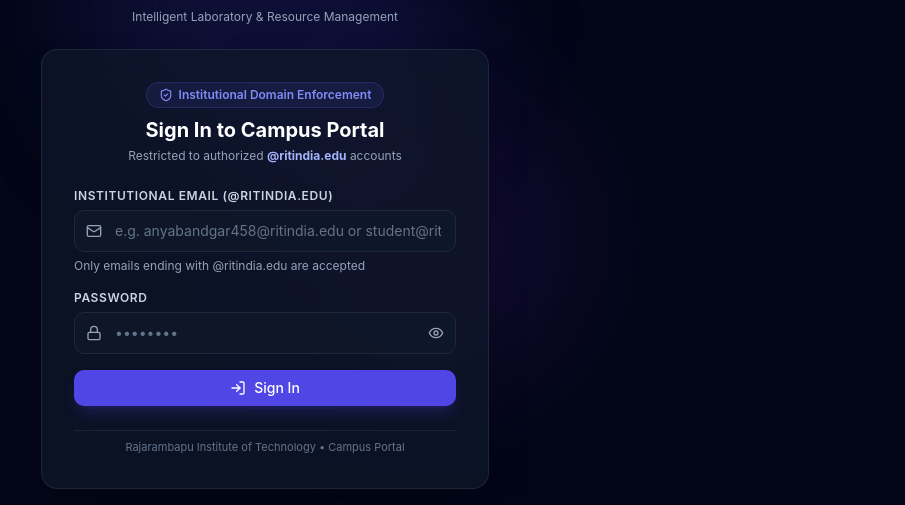
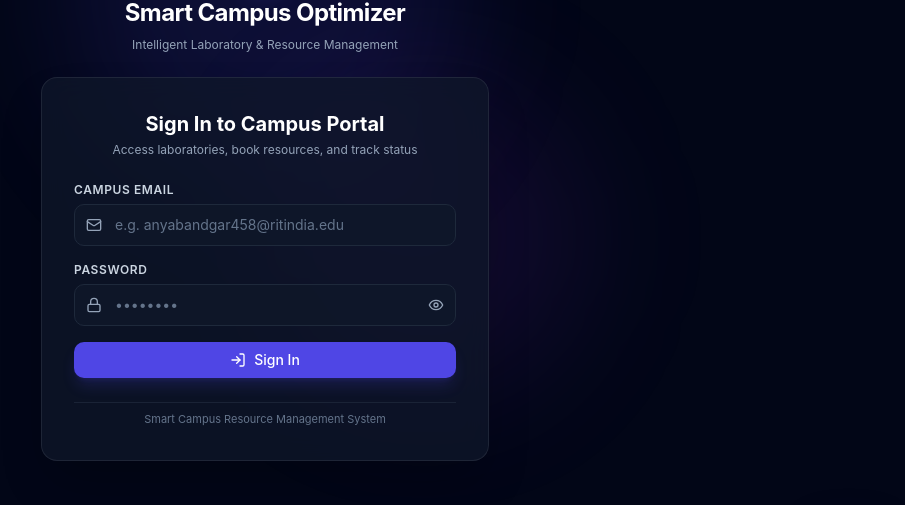
Before and after one commit to sharvilpatil30-alt/lab_sync-B4-, a React (Vite) app in the folder frontend/: page /login in a window 1280 px wide. Shown: the part 203-708 px from the top of the page, without its empty margins (375-1280 px from the left). Built offline with nearby package versions, Linux system fonts and the light colour scheme; no server answers.

Commit message:
style: remove restricted account notice text from login UI and guide bot

```diff
--- a/frontend/src/components/common/PandaGuideBot.tsx
+++ b/frontend/src/components/common/PandaGuideBot.tsx
@@ -336,19 +336,19 @@
     // 11. Login
     if (path.includes('/login')) {
       return {
-        pageTitle: 'Institutional Authentication',
-        category: 'Sign In',
-        greeting: 'Welcome to Rajarambapu Institute of Technology (RIT) Portal:',
+        pageTitle: 'Sign In to Portal',
+        category: 'Authentication',
+        greeting: 'Welcome to the Smart Campus Portal:',
         steps: [
           {
-            title: '1. Enter Official @ritindia.edu Email',
-            description: 'Enter your valid campus email ending strictly with @ritindia.edu (e.g. student@ritindia.edu, admin@ritindia.edu).',
-            actionHint: 'Must end with @ritindia.edu',
+            title: '1. Enter Campus Email',
+            description: 'Enter your registered campus email address and account credentials.',
+            actionHint: 'e.g. yourname@ritindia.edu',
           },
           {
-            title: '2. Provide Security Password',
-            description: 'Enter your account credentials (at least 6 characters) to access authorized departmental laboratory features.',
-            actionHint: 'Instant secure authentication.',
+            title: '2. Provide Password',
+            description: 'Enter your secure password (at least 6 characters) to access laboratory dashboards.',
+            actionHint: 'Instant secure sign in.',
           },
         ],
       };
--- a/frontend/src/pages/auth/Login/index.tsx
+++ b/frontend/src/pages/auth/Login/index.tsx
@@ -1,6 +1,6 @@
 import React, { useState } from 'react';
 import { useNavigate, useLocation } from 'react-router-dom';
-import { Mail, Lock, Eye, EyeOff, LogIn, AlertTriangle, ShieldCheck } from 'lucide-react';
+import { Mail, Lock, Eye, EyeOff, LogIn, AlertTriangle } from 'lucide-react';
 import { Button, Input, ErrorMessage } from '../../../components/common';
 import { useAuth } from '../../../hooks';
 
@@ -40,7 +40,7 @@
     const trimmedInput = emailOrUsername.trim().toLowerCase();
 
     if (!trimmedInput || !password) {
-      setError('Please provide both your @ritindia.edu email and password.');
+      setError('Please provide both your email and password.');
       return;
     }
 
@@ -52,7 +52,7 @@
 
     const emailRegex = /^[a-zA-Z0-9._%+-]+@ritindia\.edu$/i;
     if (!emailRegex.test(trimmedInput)) {
-      setError('Please provide a valid prefix before @ritindia.edu (e.g. student@ritindia.edu).');
+      setError('Please provide a valid email address.');
       return;
     }
 
@@ -88,13 +88,9 @@
   return (
     <div className="space-y-6">
       <div className="text-center">
-        <div className="inline-flex items-center gap-1.5 px-3 py-1 rounded-full bg-indigo-500/10 border border-indigo-500/20 text-indigo-400 text-xs font-semibold mb-2">
-          <ShieldCheck className="w-3.5 h-3.5" />
-          <span>Institutional Domain Enforcement</span>
-        </div>
         <h2 className="text-xl font-bold text-white">Sign In to Campus Portal</h2>
         <p className="text-xs text-slate-400 mt-1">
-          Restricted to authorized <strong className="text-indigo-300">@ritindia.edu</strong> accounts
+          Access laboratories, book resources, and track status
         </p>
       </div>
 
@@ -115,14 +111,13 @@
 
       <form onSubmit={handleSubmit} className="space-y-4">
         <Input
-          label="Institutional Email (@ritindia.edu)"
+          label="Campus Email"
           type="email"
-          placeholder="e.g. anyabandgar458@ritindia.edu or student@ritindia.edu"
+          placeholder="e.g. anyabandgar458@ritindia.edu"
           value={emailOrUsername}
           onChange={(e) => setEmailOrUsername(e.target.value)}
           leftIcon={<Mail className="w-4 h-4" />}
           autoComplete="email"
-          helperText="Only emails ending with @ritindia.edu are accepted"
           required
         />
 
@@ -159,7 +154,7 @@
 
       <div className="pt-2 text-center border-t border-slate-800/80">
         <p className="text-[11px] text-slate-500">
-          Rajarambapu Institute of Technology &bull; Campus Portal
+          Smart Campus Resource Management System
         </p>
       </div>
     </div>
```
